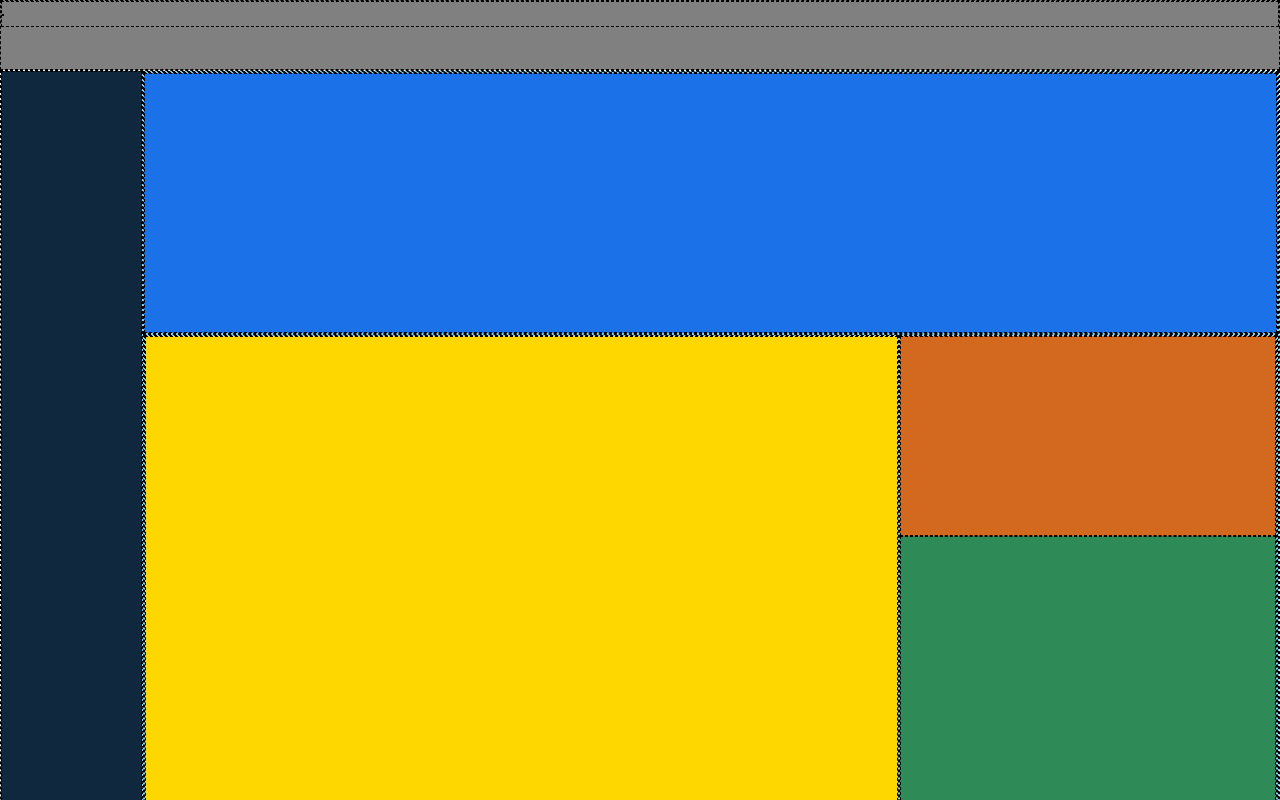
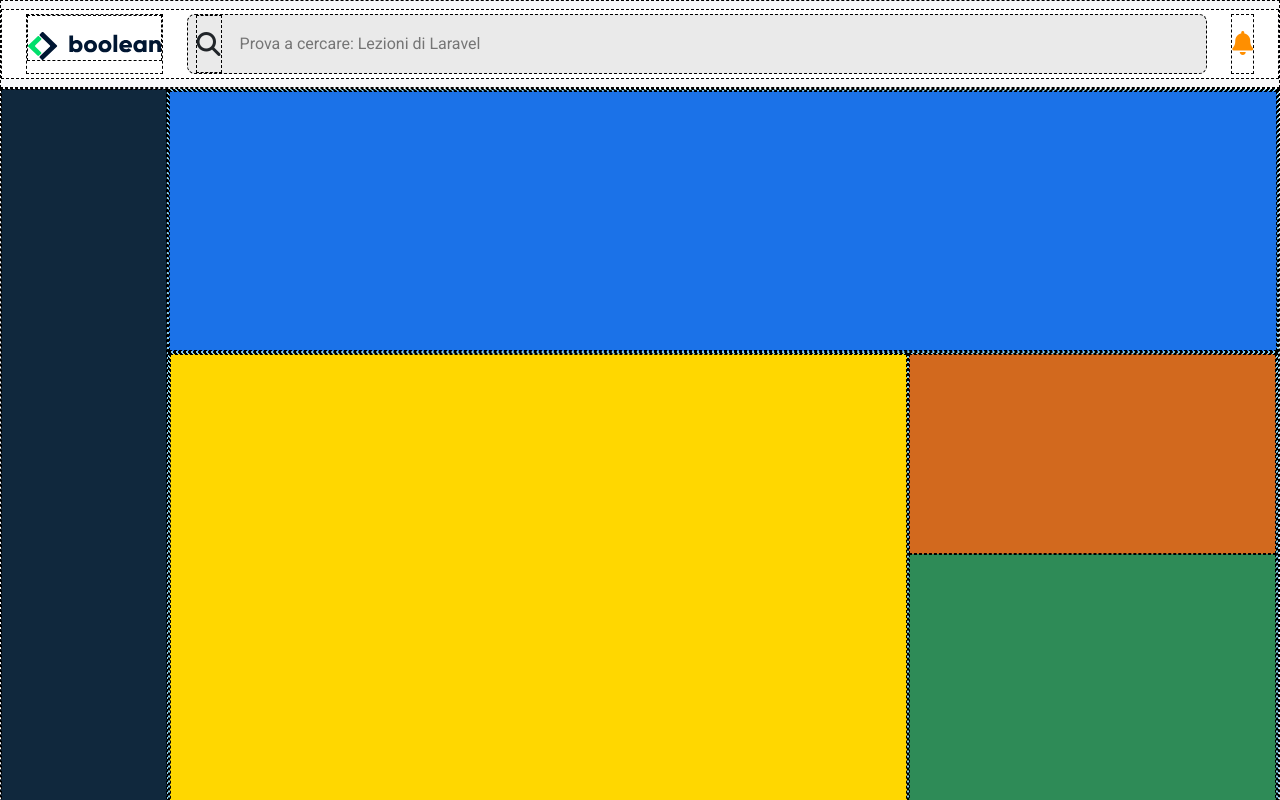
Before and after one commit to nicodellolio/html-css-bootstrap-dashboard, a plain HTML site: page index.html in a window 1280 px wide. Shown: the top 800 px of the page. Drawn offline with nearby package versions, Linux system fonts and the light colour scheme.

Commit message:
header-complete

```diff
--- a/assets/css/style.css
+++ b/assets/css/style.css
@@ -6,10 +6,14 @@
 
 :root {
     --bg_primary-: #1b72e8;
-    --bg_secondary: #10283d;
-    --input_success: #198754;
-    --input_warning: #FFC107;
-    --input_danger: #DC3545;
+    --bg_secondary-: #10283d;
+    --bg-thirtary-: #f8f9fa;
+    --bg-searchbar-: #eaeaea;
+    --input_success-: #198754;
+    --input_warning-: #FFC107;
+    --input_danger-: #DC3545;
+    --bell-: #ff8f00FF;
+
 }
 
 .col_100 {
@@ -26,6 +30,35 @@ header {
     position: fixed;
     width: 100%;
     z-index: 10;
+    padding: 0.5rem 0;
+    background-color: var(--bg-thirtary-);
+
+
+    >.search{
+        background-color: #fff;
+
+        .searchbar{
+            display: flex;
+            gap: 1rem;
+            width: 70%;
+            background-color: var(--bg-searchbar-);
+            padding: 0 0.5rem;
+
+            input{
+                border: none;
+                width: 80%;
+                background-color: transparent;
+            }
+        }
+
+        .logo-mobile{
+            width: 50px;
+        }
+        .logo-desktop{
+            display: none;
+        }
+
+    }
 }
 
 .sidebar {
@@ -33,7 +66,7 @@ header {
     height: 100%;
     position: fixed;
     top: 70px;
-    background-color: var(--bg_secondary);
+    background-color: var(--bg_secondary-);
 }
 
 
@@ -55,10 +88,10 @@ header {
     border: 1px dashed black;
 }
 
-.debug header {
+/* .debug header {
     background-color: grey;
     height: 70px
-}
+} */
 
 .debug .data_container {
     background-color: skyblue;
@@ -93,15 +126,39 @@ header {
 }
 
 
-@media screen and (min-width: 768px) {}
+@media screen and (min-width: 768px) {
+
+    header {
+        >.search{
+            .searchbar{
+                width: 80%;
+            }
+        }
+    }
+}
 
 
 
 
 @media screen and (min-width: 1140px) {
 
+    header{
+        >.search{
+
+            .logo-desktop{
+                display: block;
+                padding-top: 1rem;
+            }
+
+
+            & .logo-mobile{
+                display: none;
+            }
+        }
+    }
+
     .sidebar {
-        width: 150px;
+        width: 180px;
         position: static;
         height: calc(100vh - 70px);
     }
--- a/index.html
+++ b/index.html
@@ -21,8 +21,18 @@
 
     <header>
 
-        <div class="searchbar">
-            <img src="" alt="" class="logo">
+        <div class="search d-flex justify-content-evenly py-1">
+            <a class="home" href="#">
+                <img src="./assets/img/mobile-logo.png" alt="Logo" class="logo-mobile">
+                <img src="./assets/img/logo.svg" alt="Logo" class="logo-desktop">
+            </a>
+
+            <div class="searchbar rounded-3">
+                <i class="fa-solid fa-search fs-4 py-3"></i>
+                <input type="search" name="search-in-the-page" id="search-in-the-page" placeholder="Prova a cercare: Lezioni di Laravel">
+            </div>
+
+            <i class="fa-solid fa-bell fs-4 py-3" style="color: #ff8f00;"></i>
         </div>
 
     </header>
```
